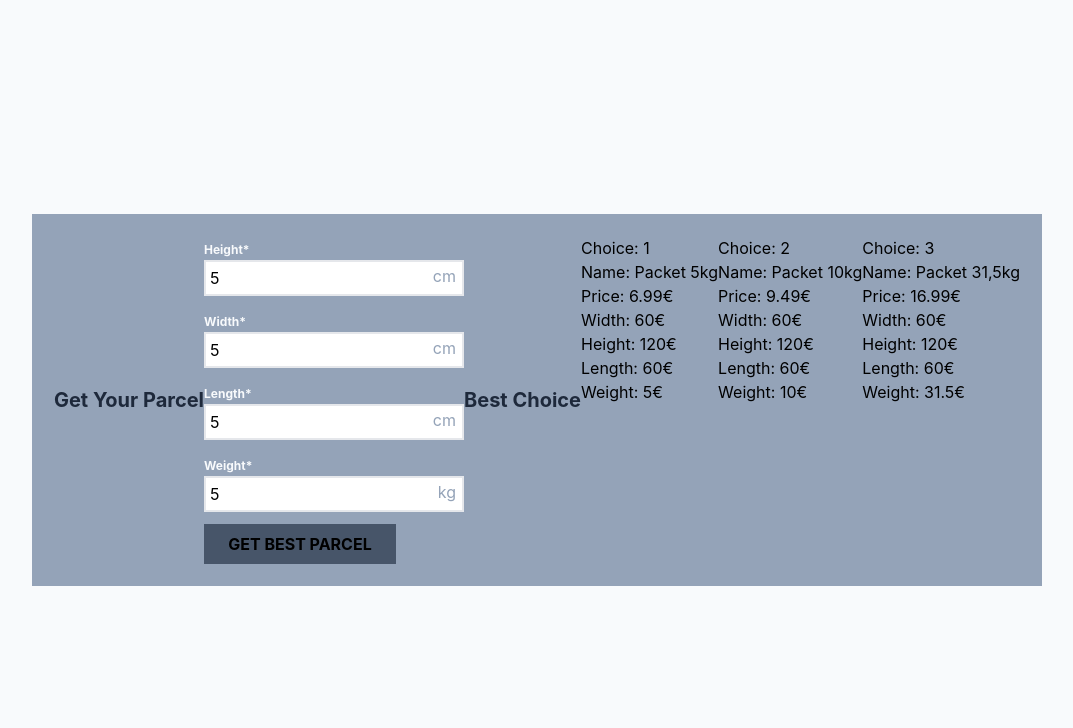
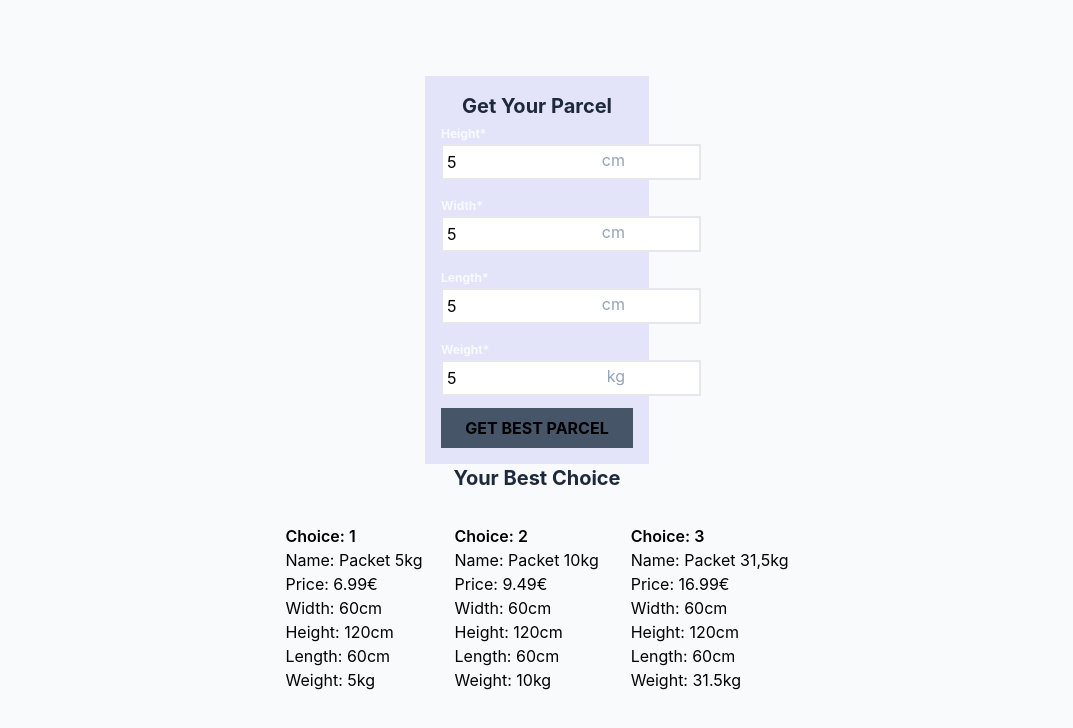
Before and after one commit to Torfeltorfel/Pirateship-, a React (Create React App) app: page / in a window 1280 px wide. Both pictures are taken after typing "5", "5", "5", "5" into the empty fields and a click on the button "GET BEST PARCEL". Shown: the top 728 px of the page, without its empty margins (103-1176 px from the left). Built offline with nearby package versions, Linux system fonts and the light colour scheme.

Commit message:
feat/rateCalculator: add CSS to center listItems

```diff
--- a/src/App.css
+++ b/src/App.css
@@ -21,3 +21,17 @@ input[type="number"] {
 .button:hover {
   background-color: rgb(100 116 139 / var(--tw-bg-opacity));
 }
+
+.rateCalculator {
+  display: flex;
+  flex-direction: column;
+}
+
+.inputForm {
+  display: flex;
+  flex-direction: column;
+  margin: auto;
+  max-width: 14rem;
+  padding: 1rem;
+  background-color: rgb(227, 228, 250);
+}
--- a/src/App.js
+++ b/src/App.js
@@ -3,10 +3,8 @@ import RateCalculator from "./components/RateCalculator";
 
 function App() {
   return (
-    <div className="h-screen flex flex-col items-center justify-center bg-slate-50">
-      <div className="border-slate-400 border-2 bg-slate-400 p-5 flex flex-col gap-4">
-        <RateCalculator />
-      </div>
+    <div className="h-screen grid place-items-center bg-slate-50">
+      <RateCalculator />
     </div>
   );
 }
--- a/src/components/Atoms/ListItems.jsx
+++ b/src/components/Atoms/ListItems.jsx
@@ -1,24 +1,26 @@
 import React from "react";
 import Title from "./Title";
 
-const ListItems = ({ optimalParcel }) => {
+const ListItems = ({ optimalParcel, children }) => {
   optimalParcel.sort((a, b) => {
     return a.price - b.price;
   });
   return (
-    <div className="flex">
-      <Title headingLevel={"h2"}>best choice</Title>
-      {optimalParcel.map((parcel, index) => (
-        <ol key={parcel.name}>
-          <li>Choice: {index + 1}</li>
-          <li>Name: {parcel.name}</li>
-          <li>Price: {parcel.price}€</li>
-          <li>Width: {parcel.restrictions.width}€</li>
-          <li>Height: {parcel.restrictions.height}€</li>
-          <li>Length: {parcel.restrictions.length}€</li>
-          <li>Weight: {parcel.restrictions.weight}€</li>
-        </ol>
-      ))}
+    <div className="text-center">
+      <Title headingLevel={"h2"}>{children}</Title>
+      <div className="flex flex-wrap p-4 text-start">
+        {optimalParcel.map((parcel, index) => (
+          <ol key={parcel.name} className="p-4">
+            <li className="font-semibold">Choice: {index + 1}</li>
+            <li>Name: {parcel.name}</li>
+            <li>Price: {parcel.price}€</li>
+            <li>Width: {parcel.restrictions.width}cm</li>
+            <li>Height: {parcel.restrictions.height}cm</li>
+            <li>Length: {parcel.restrictions.length}cm</li>
+            <li>Weight: {parcel.restrictions.weight}kg</li>
+          </ol>
+        ))}
+      </div>
     </div>
   );
 };
--- a/src/components/RateCalculator.jsx
+++ b/src/components/RateCalculator.jsx
@@ -20,7 +20,8 @@ const RateCalculator = () => {
   };
 
   return (
-    <div className="flex">
+    <div className="rateCalculator">
+      <div className="inputForm">
         <Title headingLevel="h1">get your parcel</Title>
         <form className="flex flex-col gap-3" onSubmit={handleSubmit}>
           <InputField
@@ -67,8 +68,9 @@ const RateCalculator = () => {
           />
           <Button>get best parcel</Button>
         </form>
+      </div>
       {Object.keys(optimalParcel).length > 0 && (
-        <ListItems optimalParcel={optimalParcel} />
+        <ListItems optimalParcel={optimalParcel}>your best choice</ListItems>
       )}
     </div>
   );
```
Lines whose indentation alone changed are shown as unchanged.
